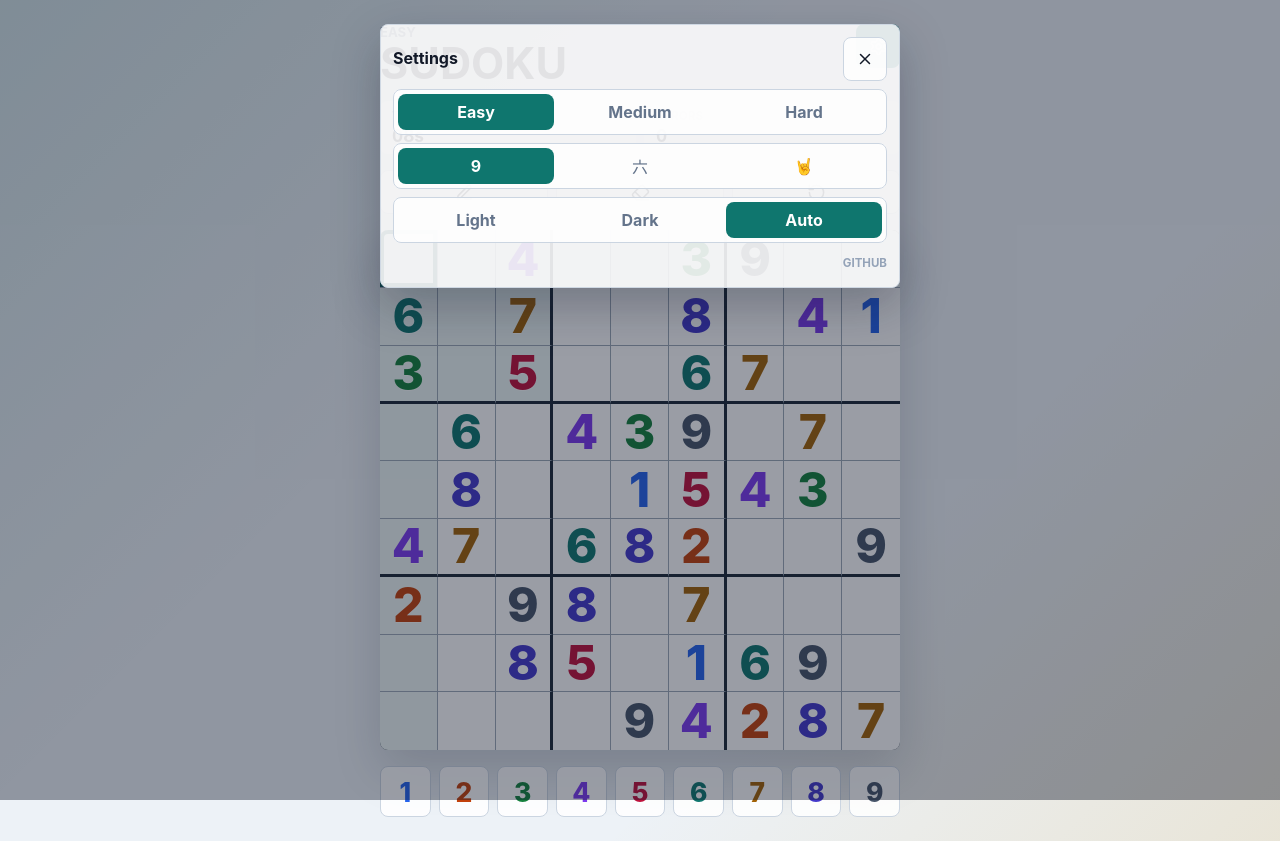
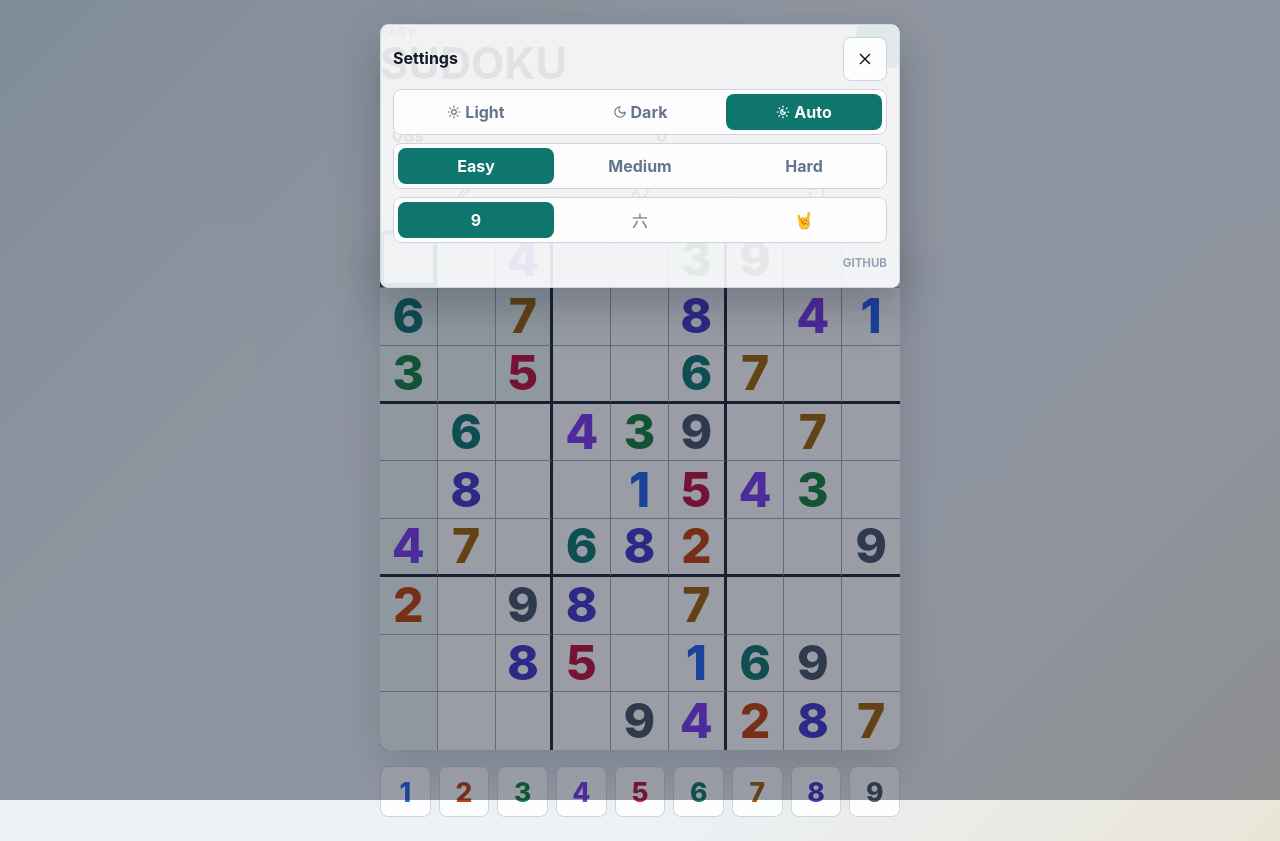
Before and after one commit to mgiberts/sudoku, a React app: page / in a window 1280 px wide. Both pictures are taken after a click on the button 878 px from the left and 46 px from the top of the page. Built offline with nearby package versions, Linux system fonts and the light colour scheme; the HTML template or start-up script is replaced by a standard one.

Commit message:
feat: update settings panel

```diff
--- a/src/Board.tsx
+++ b/src/Board.tsx
@@ -1,26 +1,14 @@
 import { isDigitComplete } from "./gameState";
 import { useSettings } from "./SettingsContext";
 import { useGame } from "./SudokuContext";
-import type { Digit } from "./types";
-
-const DIGITS: Digit[] = [1, 2, 3, 4, 5, 6, 7, 8, 9];
-const NUMBER_CLASSES = [
-	"n1",
-	"n2",
-	"n3",
-	"n4",
-	"n5",
-	"n6",
-	"n7",
-	"n8",
-	"n9",
-] as const;
 
 export const Board = () => {
 	const { state, dispatch } = useGame();
 	const {
 		settings: { symbolSet },
 		symbols,
+		digits,
+		numberClasses,
 	} = useSettings();
 	const selectedCell = state.cells[state.selectedIndex];
 	const selectedValue = selectedCell?.value;
@@ -81,17 +69,17 @@ export const Board = () => {
 							{cell.value ? (
 								<span
 									className={`value symbol-${symbolSet} ${
-										NUMBER_CLASSES[cell.value - 1]
+										numberClasses[cell.value - 1]
 									}`}
 								>
 									{symbols[cell.value]}
 								</span>
 							) : (
 								<span className="notes" aria-hidden={cell.notes.length === 0}>
-									{DIGITS.map((digit) => (
+									{digits.map((digit) => (
 										<span
 											className={`note symbol-${symbolSet} ${
-												NUMBER_CLASSES[digit - 1]
+												numberClasses[digit - 1]
 											}`}
 											key={digit}
 										>
@@ -107,14 +95,14 @@ export const Board = () => {
 
 			<fieldset className="keypad">
 				<legend>Number entry</legend>
-				{DIGITS.map((digit) => {
+				{digits.map((digit) => {
 					const disabled = isDigitComplete(state.cells, digit);
 
 					return (
 						<button
 							aria-label={disabled ? `${digit} complete` : `Enter ${digit}`}
 							className={`key symbol-${symbolSet} ${
-								NUMBER_CLASSES[digit - 1]
+								numberClasses[digit - 1]
 							} ${selectedValue === digit ? "selected-value" : ""}`}
 							disabled={disabled}
 							key={digit}
--- a/src/ModalSettings.tsx
+++ b/src/ModalSettings.tsx
@@ -1,4 +1,4 @@
-import { X } from "lucide-react";
+import { Moon, Sun, SunMoon, X } from "lucide-react";
 import { useSettings } from "./SettingsContext";
 import { symbolSetLabels, symbolSetOptions } from "./symbolSets";
 import type { Difficulty, ThemeSetting } from "./types";
@@ -48,6 +48,22 @@ export const ModalSettings = ({
 					</button>
 				</div>
 				<fieldset className="segmented settings-control">
+					<legend>Theme</legend>
+					{themeOptions.map((option) => (
+						<button
+							className={option === settings.theme ? "active" : ""}
+							key={option}
+							onClick={() => updateTheme(option)}
+							type="button"
+						>
+							{option === "light" && <Sun size={14} />}
+							{option === "dark" && <Moon size={14} />}
+							{option === "auto" && <SunMoon size={14} />}
+							{themeLabels[option]}
+						</button>
+					))}
+				</fieldset>
+				<fieldset className="segmented settings-control">
 					<legend>Difficulty</legend>
 					{difficultyOptions.map((option) => (
 						<button
@@ -73,19 +89,6 @@ export const ModalSettings = ({
 						</button>
 					))}
 				</fieldset>
-				<fieldset className="segmented settings-control">
-					<legend>Theme</legend>
-					{themeOptions.map((option) => (
-						<button
-							className={option === settings.theme ? "active" : ""}
-							key={option}
-							onClick={() => updateTheme(option)}
-							type="button"
-						>
-							{themeLabels[option]}
-						</button>
-					))}
-				</fieldset>
 				<div className="settings-footer">
 					<a
 						href="https://github.com/mgiberts/sudoku"
--- a/src/SettingsContext.tsx
+++ b/src/SettingsContext.tsx
@@ -17,12 +17,27 @@ import type {
 	ThemeSetting,
 } from "./types";
 
+const DIGITS: Digit[] = [1, 2, 3, 4, 5, 6, 7, 8, 9];
+const NUMBER_CLASSES = [
+	"n1",
+	"n2",
+	"n3",
+	"n4",
+	"n5",
+	"n6",
+	"n7",
+	"n8",
+	"n9",
+] as const;
+
 type SettingsContextValue = {
 	settings: SettingsState;
 	symbols: Record<Digit, string>;
 	updateDifficulty: (difficulty: Difficulty) => void;
 	updateSymbolSet: (symbolSet: SymbolSet) => void;
 	updateTheme: (theme: ThemeSetting) => void;
+	digits: Digit[];
+	numberClasses: readonly string[];
 };
 
 const SettingsContext = createContext<SettingsContextValue | undefined>(
@@ -61,6 +76,8 @@ export const SettingsProvider = ({ children }: { children: ReactNode }) => {
 			updateDifficulty,
 			updateSymbolSet,
 			updateTheme,
+			digits: DIGITS,
+			numberClasses: NUMBER_CLASSES,
 		};
 	}, [dispatch, settings]);
 
--- a/src/styles.css
+++ b/src/styles.css
@@ -329,6 +329,7 @@ legend {
 .settings-button {
 	border: none;
 	background: transparent;
+	color: var(--text-soft);
 }
 
 .settings-layer {
@@ -388,6 +389,13 @@ legend {
 
 .settings-control {
 	background: var(--surface-raised);
+}
+
+.settings-control button {
+	gap: var(--space-2);
+	display: flex;
+	justify-content: center;
+	align-items: center;
 }
 
 @keyframes settings-slide-down {
```
